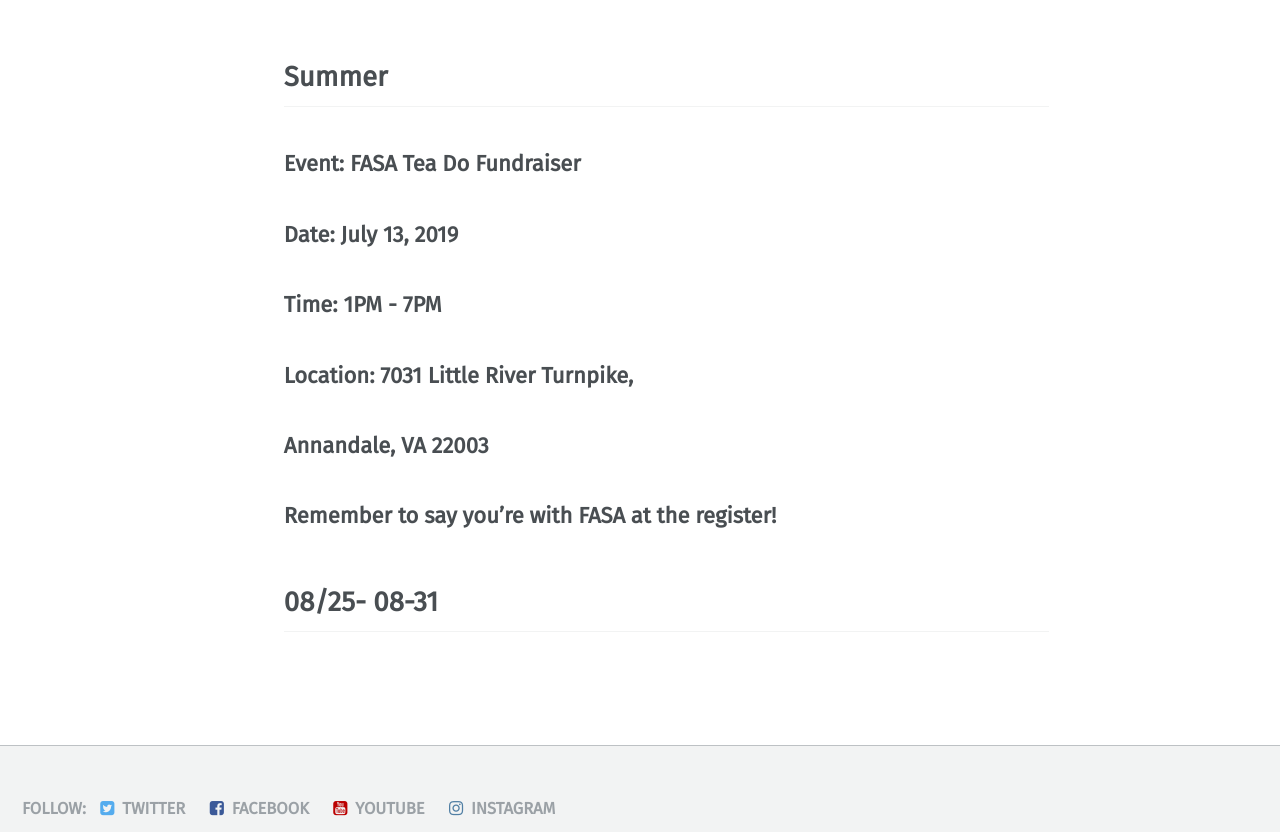
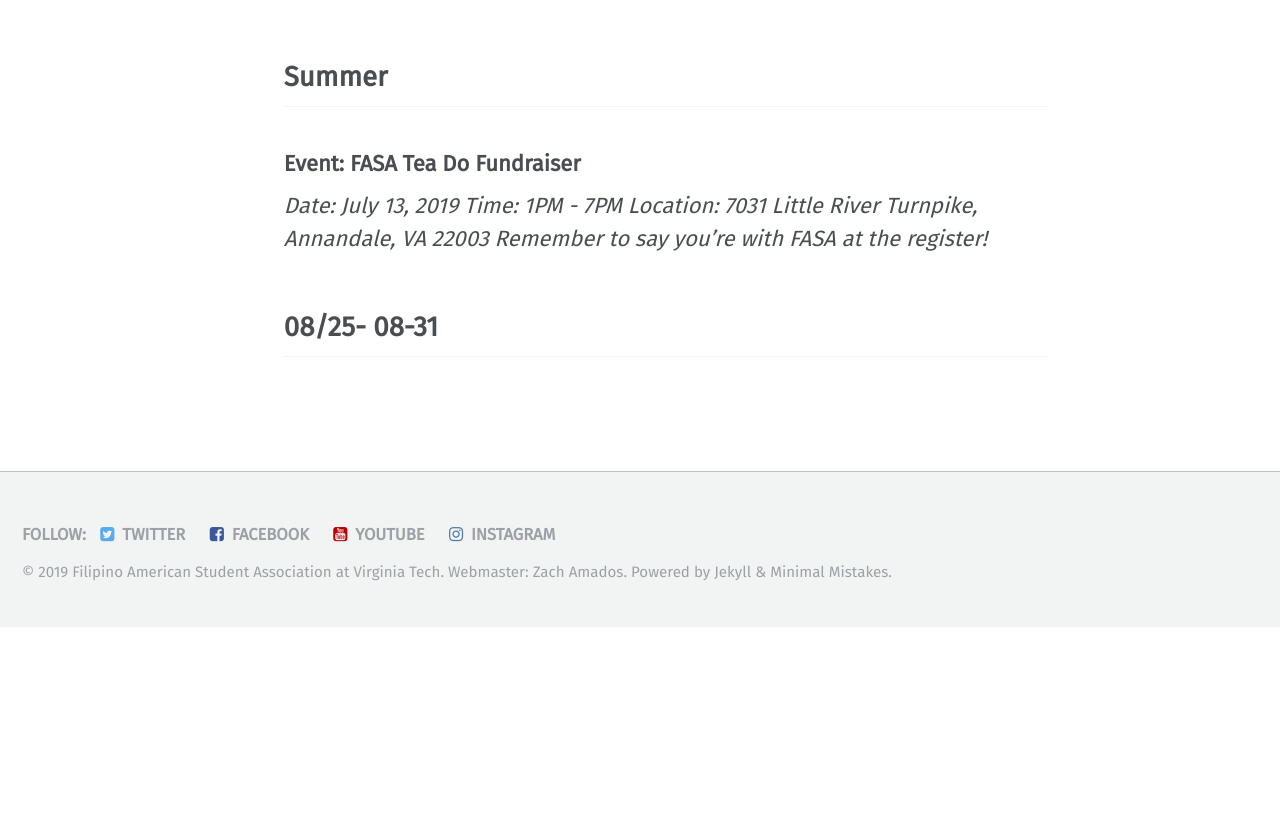
Before and after one commit to vtfasa/vtfasa.github.io, a Jekyll site: the page built from _pages/events.md, in a window 1280 px wide and 900 px high, scrolled down 732 px, cut to the strip 68-900 px from the top of the window. Built offline with Jekyll 4.4.1, drawn with Linux system fonts in a browser that asks for light colours; some web fonts are replaced; after the commit the page ends 1427 px from its top, so only the background shows below that.

```diff
--- a/_pages/events.md
+++ b/_pages/events.md
@@ -8,10 +8,9 @@ permalink: /events/
 ## Summer
 
 ### Event: FASA Tea Do Fundraiser
-### Date: July 13, 2019
-### Time: 1PM - 7PM
-### Location: 7031 Little River Turnpike,
-###           Annandale, VA 22003
-### Remember to say you're with FASA at the register!
+*Date: July 13, 2019*
+*Time: 1PM - 7PM*
+*Location: 7031 Little River Turnpike, Annandale, VA 22003*
+*Remember to say you're with FASA at the register!*
 
 ## 08/25- 08-31
```
